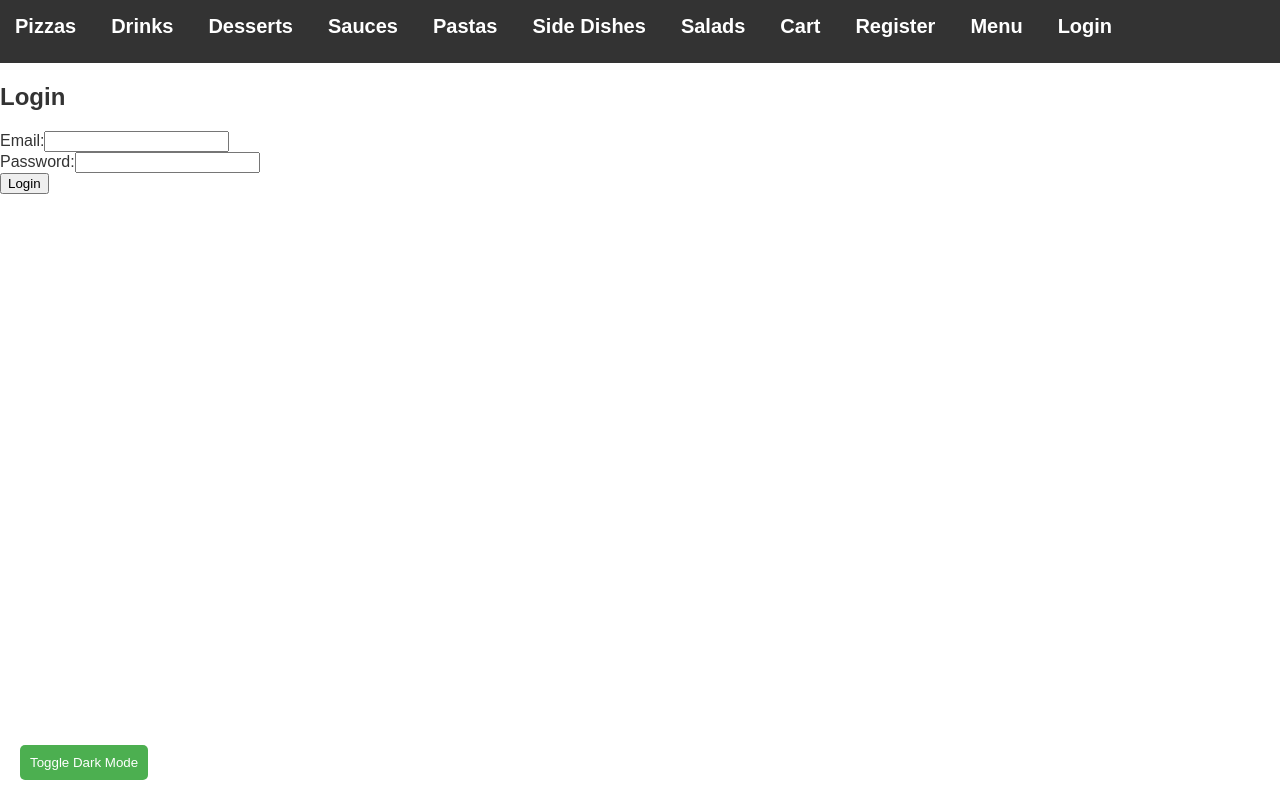
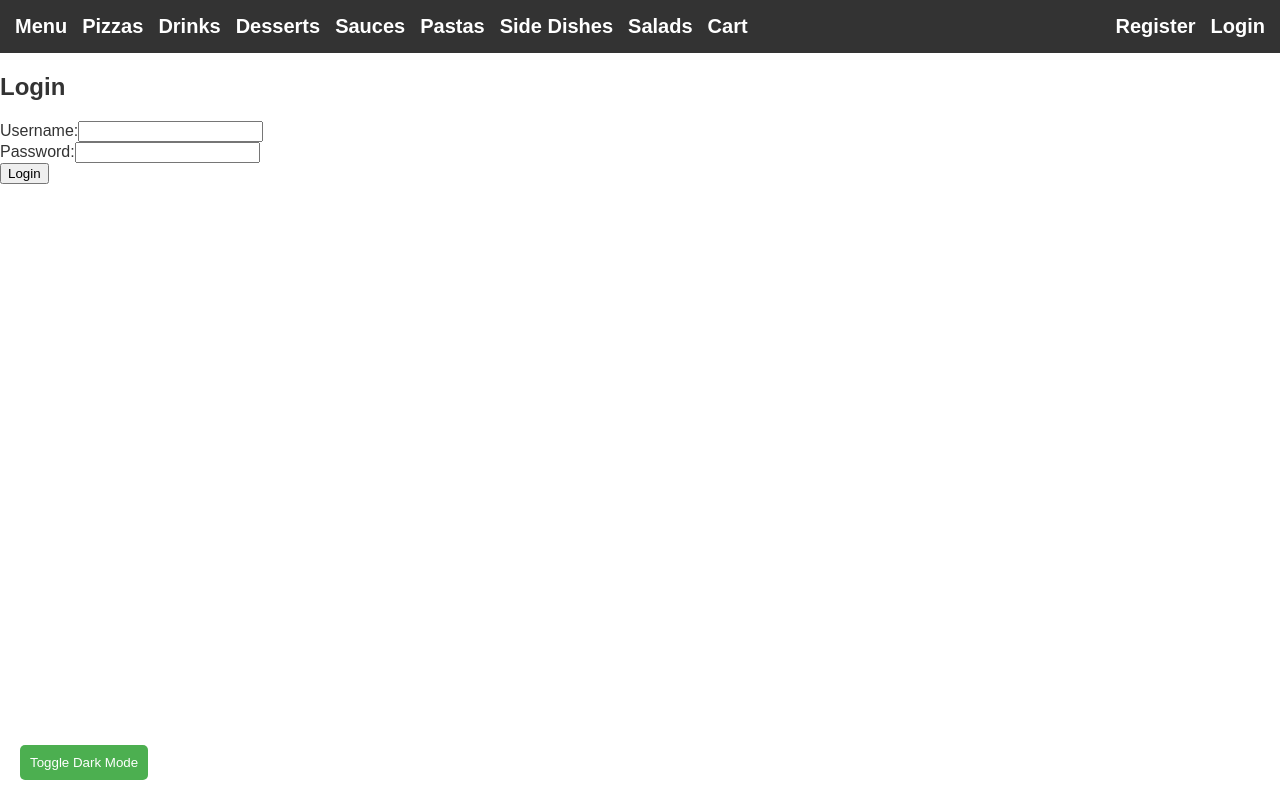
Before and after one commit to bence309/restaurant-petproject, a React (Create React App) app: page /login in a window 1280 px wide. Built offline with nearby package versions, Linux system fonts and the light colour scheme; data requests are answered from the project's data file.

Commit message:
Fixed link placements, implemented logout

```diff
--- a/src/components/App.js
+++ b/src/components/App.js
@@ -15,7 +15,7 @@ import LoginForm from './LoginForm';
 import ScrollToTop from './ScrollToTop';
 import Menu from './Menu';
 import './App.css';
-import './LoginForm.css'; // Include the LoginForm.css file
+import './LoginForm.css';
 
 // Home component
 const Home = () => (
@@ -100,8 +100,21 @@ const App = () => {
   };
 
   const handleLogout = () => {
+    // Clear the token from localStorage and set isAuthenticated to false
     localStorage.removeItem('token');
     setIsAuthenticated(false);
+  };
+
+  const handleLogin = (token) => {
+    // Store the token in localStorage and set isAuthenticated to true
+    localStorage.setItem('token', token);
+    setIsAuthenticated(true);
+
+    // Display a message or perform any other actions upon successful login
+    setMessage('Successful login!');
+    setTimeout(() => {
+      setMessage('');
+    }, 3000);
   };
 
   return (
@@ -132,15 +145,7 @@ const App = () => {
               isAuthenticated ? (
                 <Navigate to="/" />
               ) : (
-                <LoginForm
-                  onLogin={() => {
-                    setIsAuthenticated(true);
-                    setMessage('Successful login!');
-                    setTimeout(() => {
-                      setMessage('');
-                    }, 3000);
-                  }}
-                />
+                <LoginForm onLogin={handleLogin} />
               )
             }
           />
--- a/src/components/LoginForm.js
+++ b/src/components/LoginForm.js
@@ -1,70 +1,44 @@
 // LoginForm.js
 import React, { useState } from 'react';
-import axios from 'axios';
-import { useNavigate } from 'react-router-dom';
-import './LoginForm.css'; // Include the external CSS file
 
-const LoginForm = () => {
-  const [formData, setFormData] = useState({
-    email: '',
-    password: '',
-  });
+const LoginForm = ({ onLogin }) => {
+  const [username, setUsername] = useState('');
+  const [password, setPassword] = useState('');
 
-  const [notification, setNotification] = useState('');
-  const navigate = useNavigate();
+  const handleLogin = async (e) => {
+    e.preventDefault();
+    // Simulate a login request
+    // Replace this with your actual login logic, such as calling an authentication API
+    try {
+      // Assuming you receive a token upon successful login
+      const token = 'your_generated_token'; // Replace with the actual token received
 
-  const handleSubmit = async (e) => {
-    e.preventDefault();
+      // Store the token in localStorage
+      localStorage.setItem('token', token);
 
-    try {
-      const response = await axios.post('http://localhost:3002/api/login', formData);
-      console.log('Login API Response:', response);
-
-      const welcomeMessage = response.data.message;
-
-      // Display notification
-      setNotification('Successful login!');
-
-      // Delay for 3 seconds before navigating to home page
-      setTimeout(() => {
-        // Redirect to home page
-        navigate('/');
-        console.log('Navigation to home page triggered.');
-      }, 3000);
+      // Trigger the onLogin callback with the token
+      onLogin(token);
     } catch (error) {
-      console.error('Error logging in user:', error);
-      // Handle error or display an error message
+      console.error('Login failed:', error);
     }
-  };
-
-  const handleChange = (e) => {
-    setFormData({
-      ...formData,
-      [e.target.name]: e.target.value,
-    });
   };
 
   return (
     <div>
       <h2>Login</h2>
-      <form onSubmit={handleSubmit} method="post">
-        <div>
-          <label htmlFor="email">Email:</label>
-          <input type="email" id="email" name="email" value={formData.email} onChange={handleChange} />
-        </div>
-        <div>
-          <label htmlFor="password">Password:</label>
-          <input type="password" id="password" name="password" value={formData.password} onChange={handleChange} />
-        </div>
+      <form onSubmit={handleLogin}>
+        <label>
+          Username:
+          <input type="text" value={username} onChange={(e) => setUsername(e.target.value)} />
+        </label>
+        <br />
+        <label>
+          Password:
+          <input type="password" value={password} onChange={(e) => setPassword(e.target.value)} />
+        </label>
+        <br />
         <button type="submit">Login</button>
       </form>
-
-      {/* Display notification */}
-      {notification && (
-        <div className="notification-box">
-          {notification}
-        </div>
-      )}
     </div>
   );
 };
--- a/src/components/Navigation.css
+++ b/src/components/Navigation.css
@@ -1,3 +1,5 @@
+/* Navigation.css */
+
 nav {
   background-color: #333;
   padding: 15px;
@@ -8,13 +10,28 @@ ul {
   padding: 0;
   margin: 0;
   display: flex;
-  flex-wrap: wrap; /* Allow the items to wrap to the next line on smaller screens */
+  align-items: center;
 }
 
 li {
-  margin-right: 20px;
-  margin-bottom: 10px; /* Add margin bottom for spacing between rows on smaller screens */
   transition: transform 0.3s ease-in-out;
+}
+
+li:not(:last-child) {
+  margin-right: 15px;
+}
+
+li.right-link {
+  margin-left: auto;
+}
+
+li.register-login {
+  margin-right: 15px; /* Adjust the value to your preference */
+}
+
+li.register-login:last-child {
+  margin-right: 0; /* Remove margin-right for the last register-login item */
+  margin-left: 0; /* Ensure no left margin for the last register-login item */
 }
 
 li:hover {
@@ -25,11 +42,9 @@ a {
   text-decoration: none;
   color: white;
   font-weight: bold;
-  font-size: 20px; /* Adjust the font size for smaller screens */
-  margin-right: 15px; /* Adjust margin for smaller screens */
+  font-size: 20px;
 }
 
-/* Dark mode styles */
 .dark-mode nav {
   background-color: #222;
 }
--- a/src/components/Navigation.js
+++ b/src/components/Navigation.js
@@ -7,6 +7,9 @@ const Navigation = ({ isAuthenticated, onLogout }) => {
   return (
     <nav>
       <ul>
+        <li>
+          <Link to="/menu">Menu</Link>
+        </li>
         <li>
           <Link to="/pizza">Pizzas</Link>
         </li>
@@ -31,21 +34,20 @@ const Navigation = ({ isAuthenticated, onLogout }) => {
         <li>
           <Link to="/cart">Cart</Link>
         </li>
-        <li>
-          <Link to="/register">Register</Link>
-        </li>
-        <li>
-          <Link to="/menu">Menu</Link>
-        </li>
         {isAuthenticated ? (
           <>
-            <li>
-              <button onClick={onLogout}>Logout</button>
+            <li className="right-link">
+              <Link to="/" onClick={onLogout}>
+                Logout
+              </Link>
             </li>
           </>
         ) : (
           <>
-            <li>
+            <li className="right-link register-login">
+              <Link to="/register">Register</Link>
+            </li>
+            <li className="right-link register-login">
               <Link to="/login">Login</Link>
             </li>
           </>
```
